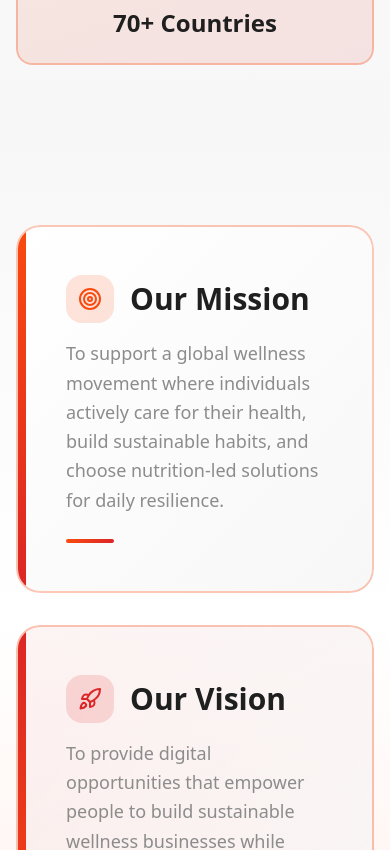
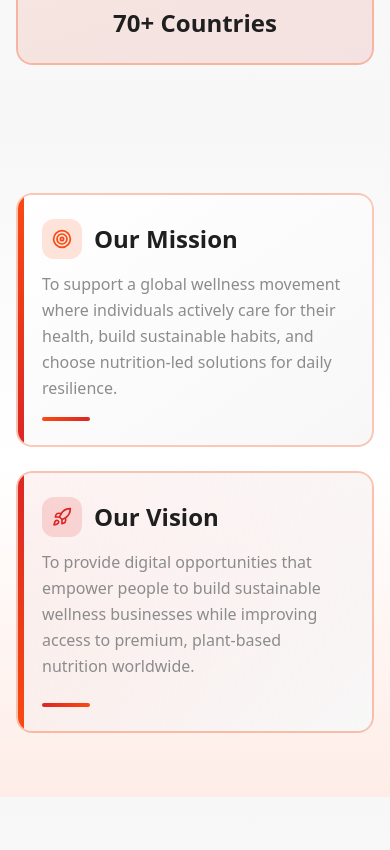
Before and after one commit to clintjeff2/maximizing-health, a Next.js app: page / in a window 390 px wide. Shown: the part 2300-3150 px from the top of the page. Built offline with nearby package versions, Linux system fonts and the light colour scheme.

Commit message:
fix: improve mission-vision cards mobile display and spacing

```diff
--- a/components/sections/mission-vision.tsx
+++ b/components/sections/mission-vision.tsx
@@ -29,54 +29,54 @@ export default function MissionVision({ language }: MissionVisionProps) {
   const t = translations[language];
 
   return (
-    <section className="py-24 px-4 sm:px-6 lg:px-8 bg-gradient-to-b from-secondary via-background to-accent/10">
+    <section className="py-16 sm:py-24 px-4 sm:px-6 lg:px-8 bg-gradient-to-b from-secondary via-background to-accent/10">
       <div className="max-w-5xl mx-auto">
-        <div className="grid md:grid-cols-2 gap-8">
+        <div className="grid md:grid-cols-2 gap-6 sm:gap-8">
           {/* Mission */}
-          <div className="group relative rounded-3xl overflow-hidden">
+          <div className="group relative rounded-2xl sm:rounded-3xl overflow-hidden">
             {/* Gradient border effect */}
-            <div className="absolute -inset-1 bg-gradient-to-r from-accent to-red-600 opacity-0 group-hover:opacity-100 rounded-3xl blur-xl transition duration-500" />
+            <div className="absolute -inset-1 bg-gradient-to-r from-accent to-red-600 opacity-0 group-hover:opacity-100 rounded-2xl sm:rounded-3xl blur-xl transition duration-500" />
 
-            <div className="relative bg-gradient-to-br from-background to-secondary rounded-3xl p-12 border-2 border-accent/30 group-hover:border-accent/60 transition-all duration-500 shadow-lg group-hover:shadow-2xl group-hover:-translate-y-2 overflow-hidden">
-              <div className="absolute top-0 left-0 w-2 h-full bg-gradient-to-b from-accent to-red-600" />
+            <div className="relative bg-gradient-to-br from-background to-secondary rounded-2xl sm:rounded-3xl p-6 sm:p-8 lg:p-12 border-2 border-accent/30 group-hover:border-accent/60 transition-all duration-500 shadow-lg group-hover:shadow-2xl group-hover:-translate-y-2 overflow-hidden">
+              <div className="absolute top-0 left-0 w-1.5 sm:w-2 h-full bg-gradient-to-b from-accent to-red-600" />
               <div className="absolute -top-16 -right-16 w-48 h-48 bg-accent/10 rounded-full opacity-0 group-hover:opacity-100 transition duration-500 group-hover:scale-125" />
 
               <div className="relative z-10">
-                <div className="flex items-center gap-4 mb-4">
-                  <div className="w-12 h-12 rounded-2xl bg-accent/15 flex items-center justify-center">
-                    <Target className="w-6 h-6 text-accent" />
+                <div className="flex items-center gap-3 sm:gap-4 mb-3 sm:mb-4">
+                  <div className="w-10 h-10 sm:w-12 sm:h-12 rounded-xl sm:rounded-2xl bg-accent/15 flex items-center justify-center flex-shrink-0">
+                    <Target className="w-5 h-5 sm:w-6 sm:h-6 text-accent" />
                   </div>
-                  <h3 className="text-3xl font-bold text-foreground">
+                  <h3 className="text-2xl sm:text-3xl font-bold text-foreground">
                     {t.missionTitle}
                   </h3>
                 </div>
-                <p className="text-muted-foreground text-lg leading-relaxed">
+                <p className="text-muted-foreground text-base sm:text-lg leading-relaxed">
                   {t.missionContent}
                 </p>
-                <div className="h-1 w-12 bg-gradient-to-r from-accent to-red-600 rounded-full mt-6 group-hover:w-full transition-all duration-500" />
+                <div className="h-1 w-12 bg-gradient-to-r from-accent to-red-600 rounded-full mt-4 sm:mt-6 group-hover:w-full transition-all duration-500" />
               </div>
             </div>
           </div>
 
           {/* Vision */}
-          <div className="group relative rounded-3xl overflow-hidden">
+          <div className="group relative rounded-2xl sm:rounded-3xl overflow-hidden">
             {/* Gradient border effect */}
-            <div className="absolute -inset-1 bg-gradient-to-r from-red-600 to-accent opacity-0 group-hover:opacity-100 rounded-3xl blur-xl transition duration-500" />
+            <div className="absolute -inset-1 bg-gradient-to-r from-red-600 to-accent opacity-0 group-hover:opacity-100 rounded-2xl sm:rounded-3xl blur-xl transition duration-500" />
 
-            <div className="relative bg-gradient-to-br from-red-600/5 to-secondary rounded-3xl p-12 border-2 border-accent/30 group-hover:border-accent/60 transition-all duration-500 shadow-lg group-hover:shadow-2xl group-hover:-translate-y-2 overflow-hidden">
-              <div className="absolute top-0 left-0 w-2 h-full bg-gradient-to-b from-red-600 to-accent" />
+            <div className="relative bg-gradient-to-br from-red-600/5 to-secondary rounded-2xl sm:rounded-3xl p-6 sm:p-8 lg:p-12 border-2 border-accent/30 group-hover:border-accent/60 transition-all duration-500 shadow-lg group-hover:shadow-2xl group-hover:-translate-y-2 overflow-hidden">
+              <div className="absolute top-0 left-0 w-1.5 sm:w-2 h-full bg-gradient-to-b from-red-600 to-accent" />
               <div className="absolute -bottom-16 -right-16 w-48 h-48 bg-red-600/10 rounded-full opacity-0 group-hover:opacity-100 transition duration-500 group-hover:scale-125" />
 
               <div className="relative z-10">
-                <div className="flex items-center gap-4 mb-4">
-                  <div className="w-12 h-12 rounded-2xl bg-red-600/15 flex items-center justify-center">
-                    <Rocket className="w-6 h-6 text-red-600" />
+                <div className="flex items-center gap-3 sm:gap-4 mb-3 sm:mb-4">
+                  <div className="w-10 h-10 sm:w-12 sm:h-12 rounded-xl sm:rounded-2xl bg-red-600/15 flex items-center justify-center flex-shrink-0">
+                    <Rocket className="w-5 h-5 sm:w-6 sm:h-6 text-red-600" />
                   </div>
-                  <h3 className="text-3xl font-bold text-foreground">
+                  <h3 className="text-2xl sm:text-3xl font-bold text-foreground">
                     {t.visionTitle}
                   </h3>
                 </div>
-                <p className="text-muted-foreground text-lg leading-relaxed">
+                <p className="text-muted-foreground text-base sm:text-lg leading-relaxed">
                   {t.visionContent}
                 </p>
                 <div className="h-1 w-12 bg-gradient-to-r from-red-600 to-accent rounded-full mt-6 group-hover:w-full transition-all duration-500" />
```
